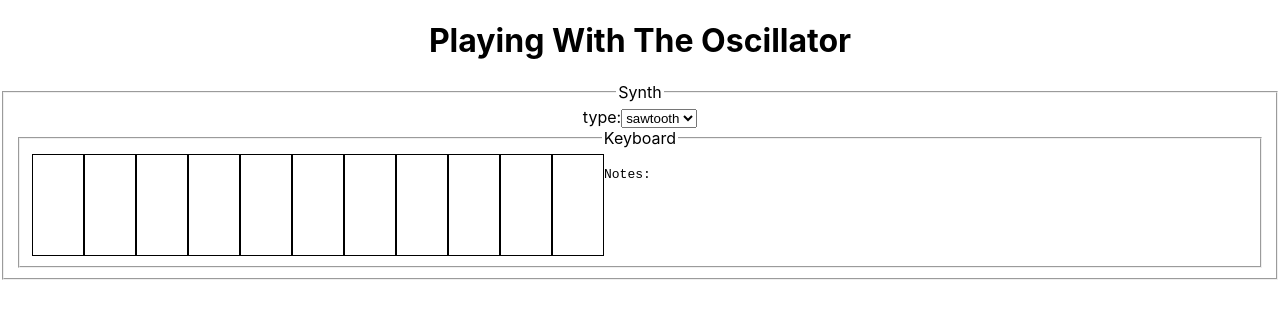
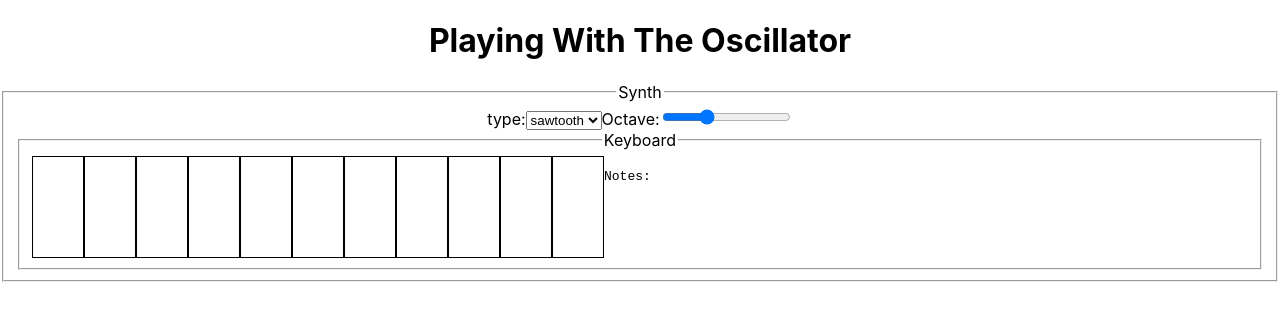
Before and after one commit to funkjunky/oscillator-demo, a React (Create React App) app: page / in a window 1280 px wide. Shown: the top 320 px of the page. Built offline with nearby package versions, Linux system fonts and the light colour scheme.

Commit message:
adjusted range on keyboard so the lowest is C0

```diff
--- a/src/Synth.js
+++ b/src/Synth.js
@@ -1,9 +1,9 @@
 import { connect } from 'react-redux';
 
 import Keyboard from './Keyboard';
-import { types, setType } from './reducers/synth';
+import { types, octaves, setType, setOctave } from './reducers/synth';
 
-const Synth = ({ synth, setType }) => {
+const Synth = ({ synth, setType, setOctave }) => {
   return (
     <fieldset>
       <legend>Synth</legend>
@@ -15,10 +15,13 @@ const Synth = ({ synth, setType }) => {
             )) }
           </select>
         </span>
+        <span>Octave:
+          <input type="range" min={octaves.min} max={octaves.max} value={synth?.octave} onChange={({ target }) => setOctave(+target.value)} />
+        </span>
       </div>
       <Keyboard />
     </fieldset>
   );
 };
 
-export default connect(({ synth }) => ({ synth }), {setType })(Synth);
+export default connect(({ synth }) => ({ synth }), { setType, setOctave })(Synth);
--- a/src/handleSoundsMiddleware.js
+++ b/src/handleSoundsMiddleware.js
@@ -7,8 +7,10 @@ const handleSoundsMiddleware = store => {
   const notesPlaying = {};
   return next => ({ type, payload: note }) => {
     if (type === press.type && !notesPlaying[note]) {
-      console.log('note, freq: ', note, noteToFrequency(note), store.getState())
-      notesPlaying[note] = createOscillator(noteToFrequency(note), store.getState().synth.type);
+      const { type, octave } = store.getState().synth;
+      const octavedNote = note[0] + (+note[1] + octave - 3)
+      console.log('note info: ', note, octavedNote, noteToFrequency(octavedNote), store.getState().synth)
+      notesPlaying[note] = createOscillator(noteToFrequency(octavedNote), type);
       notesPlaying[note].start();
     } else if (type === release.type) {
       notesPlaying[note].stop();
--- a/src/oscillator.js
+++ b/src/oscillator.js
@@ -2,7 +2,7 @@ import { useEffect, useState } from 'react';
 
 let audioCtx;
 
-export const notes = ['A2', 'B2', 'C3', 'D3', 'E3', 'F3', 'G3', 'A3', 'B3', 'C4', 'D4'];
+export const notes = ['C3', 'D3', 'E3', 'F3', 'G3', 'A3', 'B3', 'C4', 'D4', 'E4', 'F4'];
 
 const getAudioCtx = () => {
   if (!audioCtx) audioCtx = new (window.AudioContext || window.webkitAudioContext)();
--- a/src/reducers/synth.js
+++ b/src/reducers/synth.js
@@ -4,14 +4,20 @@ const synth = createSlice({
   name: 'synth',
   initialState: {
     type: 'sawtooth',
+    octave: 3,
   },
   reducers: {
     setType: (state, { payload }) => void (state.type = payload),
+    setOctave: (state, { payload }) => void (state.octave = payload),
   },
 });
 
 export const types = ['sine', 'square', 'sawtooth', 'triangle'];
+export const octaves = {
+  min: 1,
+  max: 7,
+};
 
-export const { setType } = synth.actions;
+export const { setType, setOctave } = synth.actions;
 
 export default synth.reducer;
```
Also changed, not shown: 1 other file (tests, documents, lock files or other folders).
